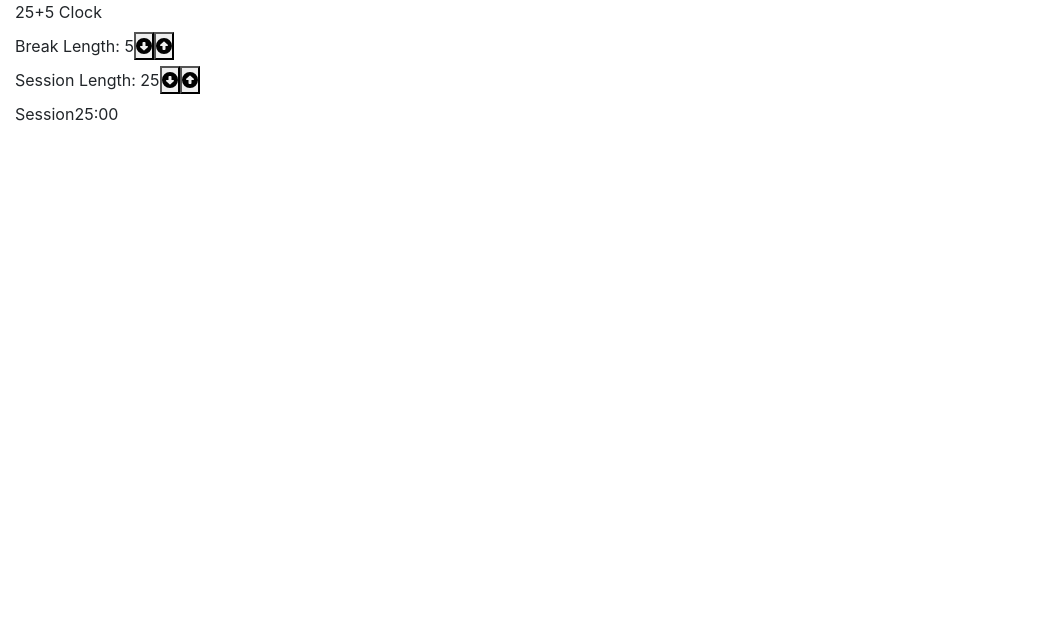
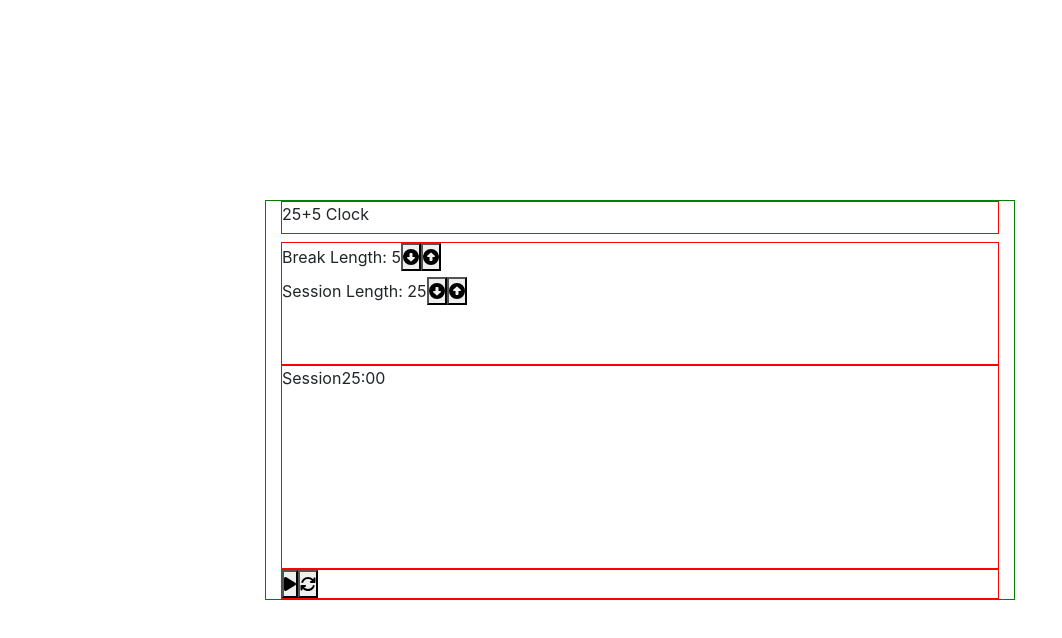
Before and after one commit to ingGGRM/freeCodeCamp-Certifications, a React (Vite) app in the folder frontEnd-development-libraries/25-5-clock/: page / in a window 1280 px wide. Shown: the top 638 px of the page, without its empty margins (0-1062 px from the left). Built offline with nearby package versions, Linux system fonts and the light colour scheme.

Commit message:
Certification3: 25 + 5 Clock  - Started some css styling to distribute elements on page layout. Also built the production

```diff
--- a/frontEnd-development-libraries/25-5-clock/src/index.css
+++ b/frontEnd-development-libraries/25-5-clock/src/index.css
@@ -21,3 +21,28 @@
 	margin: 0;
 	box-sizing: border-box;
 }
+
+body {
+	height: 100%;
+	width: 100%;
+}
+
+#root {
+	height: 100vh;
+	width: 100%;
+	display: flex;
+	align-items: center;
+	justify-content: center;
+}
+
+#container {
+	border: 1px solid green;
+	height: 50%;
+	width: 60%;
+	display: grid;
+	grid-template-rows: 1fr 3fr 5fr;
+}
+
+#container > * {
+	border: 1px solid red;
+}
--- a/frontEnd-development-libraries/25-5-clock/src/main.jsx
+++ b/frontEnd-development-libraries/25-5-clock/src/main.jsx
@@ -6,13 +6,17 @@ import "./index.css";
 import { FontAwesomeIcon } from "@fortawesome/react-fontawesome";
 import { faArrowAltCircleDown } from "@fortawesome/free-solid-svg-icons";
 import { faArrowAltCircleUp } from "@fortawesome/free-solid-svg-icons";
+import { faPlay } from "@fortawesome/free-solid-svg-icons";
+import { faRefresh } from "@fortawesome/free-solid-svg-icons";
 
-const arrowDown = (
-	<FontAwesomeIcon icon={faArrowAltCircleDown} pointerEvents="none" />
-);
-const arrowUp = (
-	<FontAwesomeIcon icon={faArrowAltCircleUp} pointerEvents="none" />
-);
+const icons = {
+	arrowDown: (
+		<FontAwesomeIcon icon={faArrowAltCircleDown} pointerEvents="none" />
+	),
+	arrowUp: <FontAwesomeIcon icon={faArrowAltCircleUp} pointerEvents="none" />,
+	play: <FontAwesomeIcon icon={faPlay} pointerEvents="none" />,
+	reset: <FontAwesomeIcon icon={faRefresh} pointerEvents="none" />,
+};
 /**********************************************************************************************/
 
 class App extends React.Component {
@@ -76,7 +80,7 @@ class App extends React.Component {
 
 	render() {
 		return (
-			<div>
+			<div id="container" className="container-fluid">
 				<label id="title">25+5 Clock</label>
 				<div id="settings-panel">
 					<div id="break-panel">
@@ -89,14 +93,14 @@ class App extends React.Component {
 							onClick={this.clickHandler}
 							value="breakDown"
 						>
-							{arrowDown}
+							{icons.arrowDown}
 						</button>
 						<button
 							id="break-increment"
 							onClick={this.clickHandler}
 							value="breakUp"
 						>
-							{arrowUp}
+							{icons.arrowUp}
 						</button>
 					</div>
 					<div id="session-panel">
@@ -108,21 +112,25 @@ class App extends React.Component {
 								onClick={this.clickHandler}
 								value="sessionDown"
 							>
-								{arrowDown}
+								{icons.arrowDown}
 							</button>
 							<button
 								id="session-increment"
 								onClick={this.clickHandler}
 								value="sessionUp"
 							>
-								{arrowUp}
+								{icons.arrowUp}
 							</button>
 						</label>
 					</div>
-					<div id="display">
-						<label id="timer-label">Session</label>
-						<label id="time-left">{this.state.timer}</label>
-					</div>
+				</div>
+				<div id="display">
+					<label id="timer-label">Session</label>
+					<label id="time-left">{this.state.timer}</label>
+				</div>
+				<div id="control-panel">
+					<button id="start_stop">{icons.play}</button>
+					<button id="reset">{icons.reset}</button>
 				</div>
 			</div>
 		);
```
Also changed, not shown: 5 other files (tests, documents, lock files or other folders).
